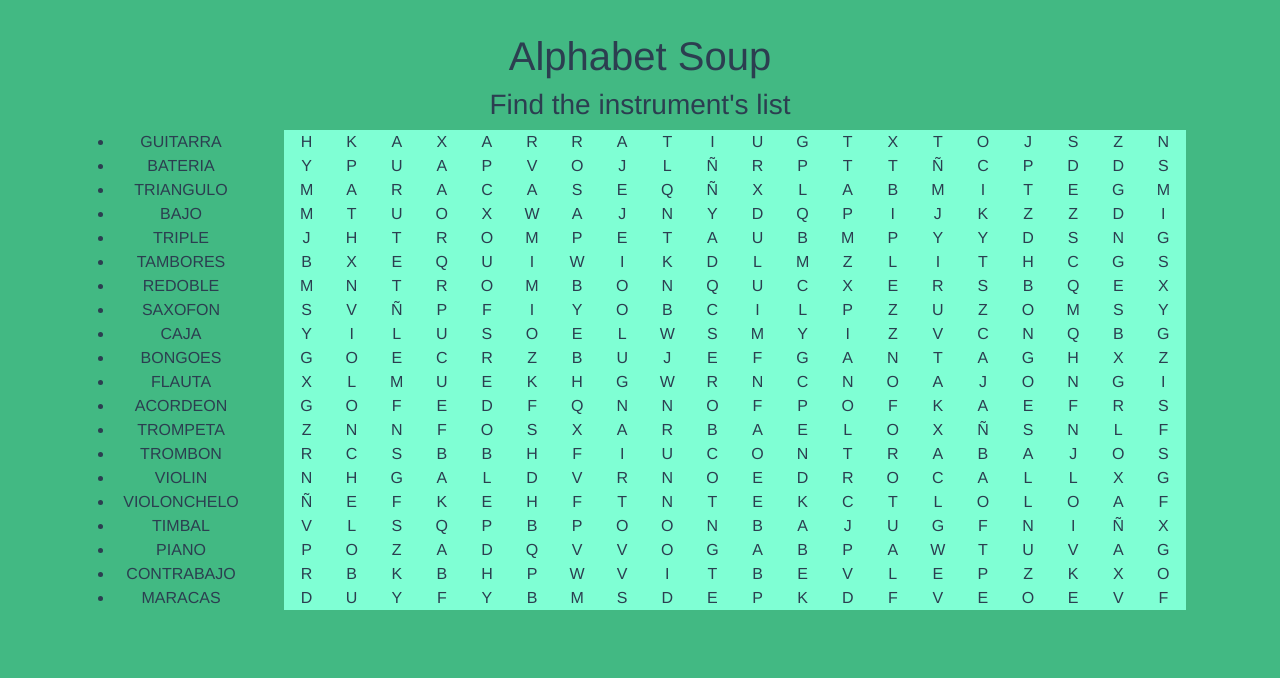
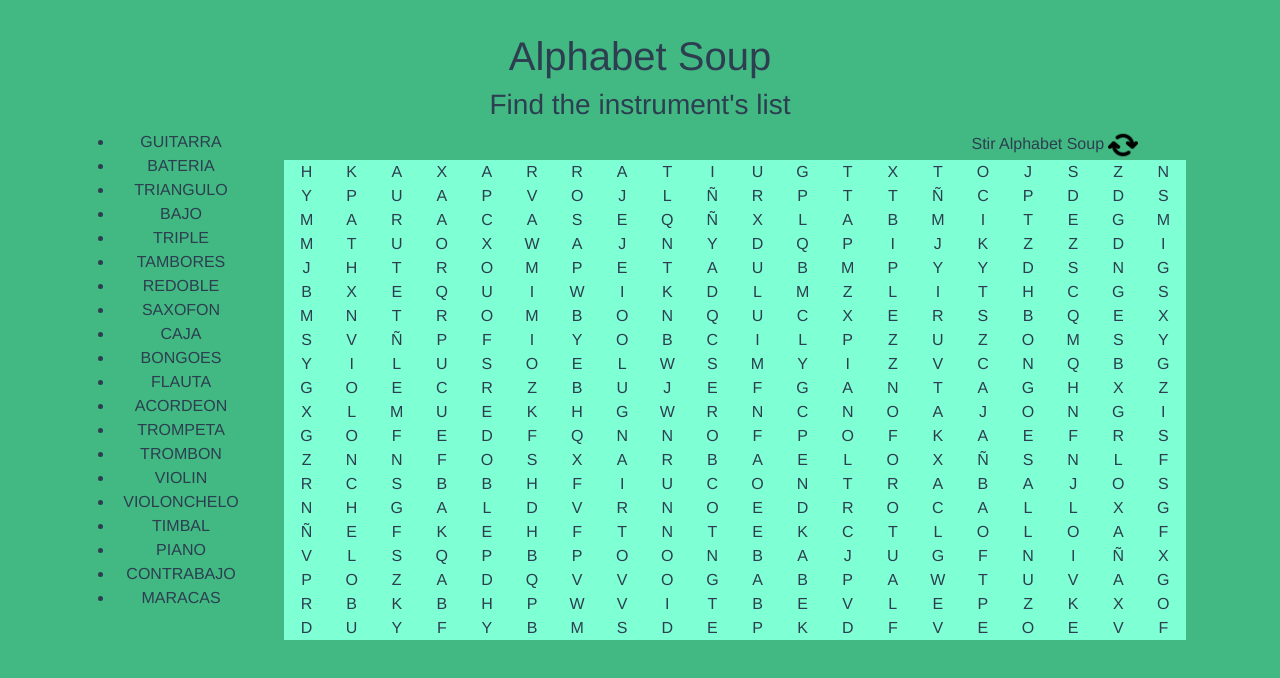
Before and after one commit to jccontreras/alphabetsoup, a Vue app: page / in a window 1280 px wide. Shown: the top 678 px of the page. Built offline with nearby package versions, Linux system fonts and the light colour scheme.

Commit message:
update commit

```diff
--- a/src/components/Matrix.vue
+++ b/src/components/Matrix.vue
@@ -1,5 +1,9 @@
 <template>
-  <div class="container">
+  <div class="container-fluid">
+    <span @click="buildSoup" style="margin-left: 40rem;">
+      Stir Alphabet Soup
+      <img src="@/assets/reloadicon.png" style="max-height: 30px; max-width: 30px">
+    </span>
     <div class="row" v-for="(wordh) in arraywords" v-bind:key="wordh"
          style="background-color: aquamarine">
       <div class="col-sm" v-for="(wordv) in wordh" v-bind:key="wordv">
@@ -46,13 +50,11 @@ export default {
       }
     },
     insertWordsList(word) {
-      alert(word);
       const wordarray = word.split('');
       let index = 0;
       const direction = constant.DIRECTION.charAt(Math.floor(
         Math.random() * constant.DIRECTION.length,
       ));
-      alert(direction);
       if (direction === 'V') {
         let y = Math.floor(Math.random() * 20);
         if (y <= 10) {
```
Also changed, not shown: src/assets/reloadicon.png (added).
